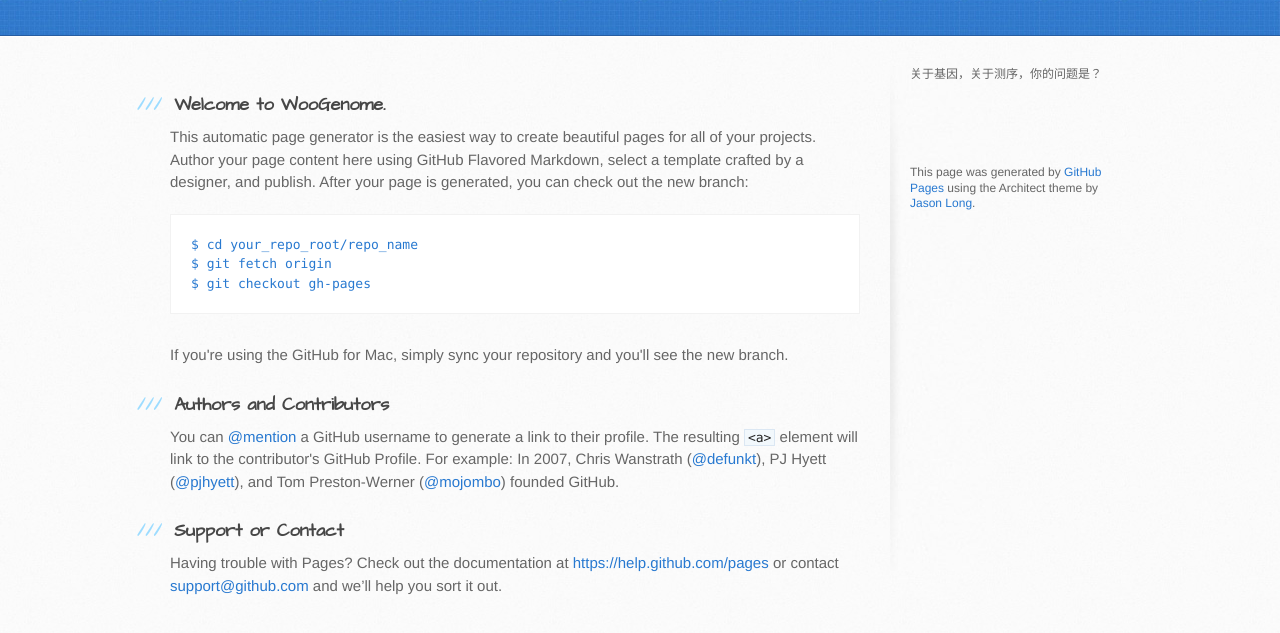
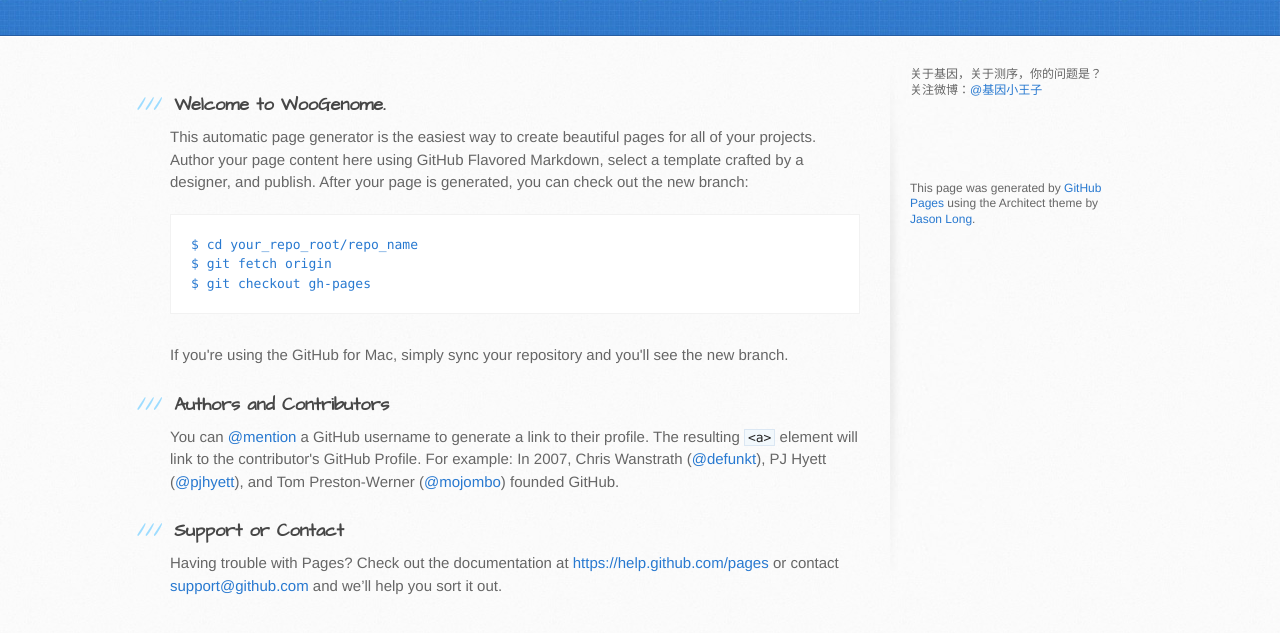
Before and after one commit to WooGenome/woogenome.github.io, a plain HTML site: page index.html in a window 1280 px wide. Shown: the part 165-798 px from the top of the page. Drawn offline with Linux system fonts and the light colour scheme.

Commit message:
Update index.html

```diff
--- a/index.html
+++ b/index.html
@@ -54,7 +54,9 @@ $ git checkout gh-pages
 
         <aside id="sidebar">
 
-          <p>关于基因，关于测序，你的问题是？</p>
+          <p>关于基因，关于测序，你的问题是？<br/>
+            关注微博：<a href="http://weibo.com/atcg">@基因小王子</a>
+          </p>
           <br/><br/><br/><br/>
           <p>This page was generated by <a href="https://pages.github.com">GitHub Pages</a> using the Architect theme by <a href="https://twitter.com/jasonlong">Jason Long</a>.</p>
         </aside>
```
